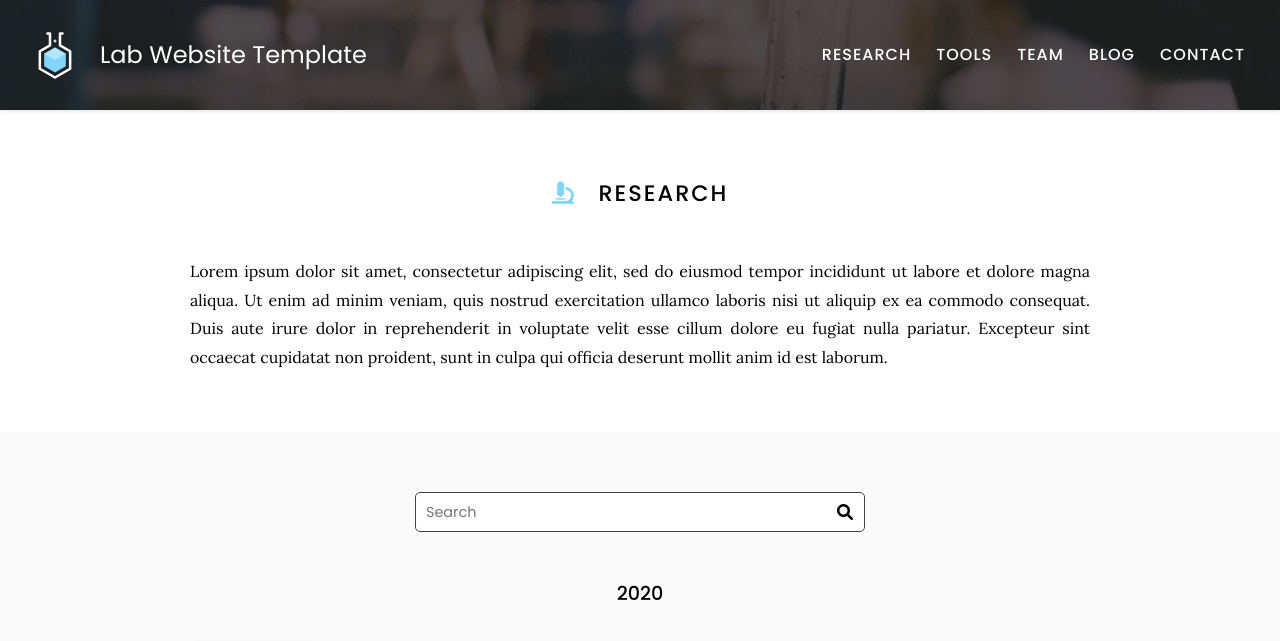
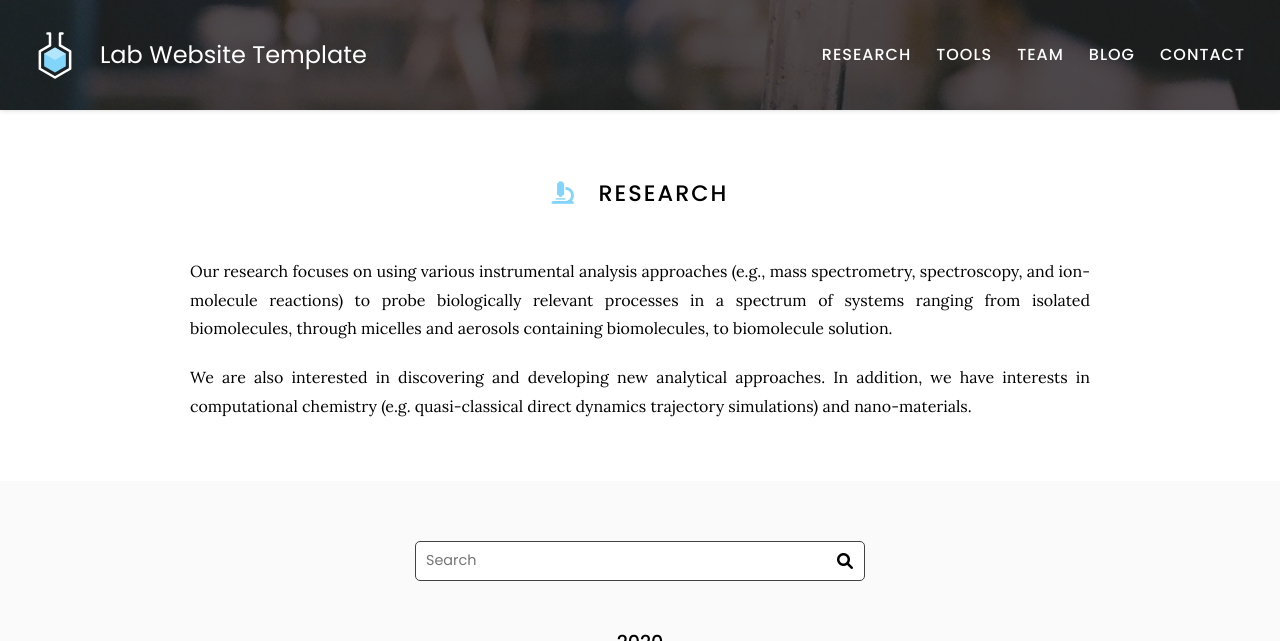
Before and after one commit to ZiZijourney/Liu-web, a Jekyll site: the page built from research/index.md, in a window 1280 px wide and 900 px high, cut to the strip 0-641 px from the top of the window. Built offline with Jekyll 4.4.1, drawn with Linux system fonts in a browser that asks for light colours.

Commit message:
Update index.md

```diff
--- a/research/index.md
+++ b/research/index.md
@@ -7,10 +7,9 @@ nav:
 
 # <i class="fas fa-microscope"></i>Research
 
-Lorem ipsum dolor sit amet, consectetur adipiscing elit, sed do eiusmod tempor incididunt ut labore et dolore magna aliqua.
-Ut enim ad minim veniam, quis nostrud exercitation ullamco laboris nisi ut aliquip ex ea commodo consequat.
-Duis aute irure dolor in reprehenderit in voluptate velit esse cillum dolore eu fugiat nulla pariatur.
-Excepteur sint occaecat cupidatat non proident, sunt in culpa qui officia deserunt mollit anim id est laborum.
+Our research focuses on using various instrumental analysis approaches (e.g.,  mass spectrometry, spectroscopy, and ion-molecule reactions) to probe biologically relevant processes in a spectrum of systems ranging from isolated biomolecules, through micelles and aerosols containing biomolecules, to biomolecule solution.
+
+We are also interested in discovering and developing new analytical approaches.  In addition, we have interests in computational chemistry (e.g. quasi-classical direct dynamics trajectory simulations) and nano-materials.
 
 {% include section.html %}
 
```
